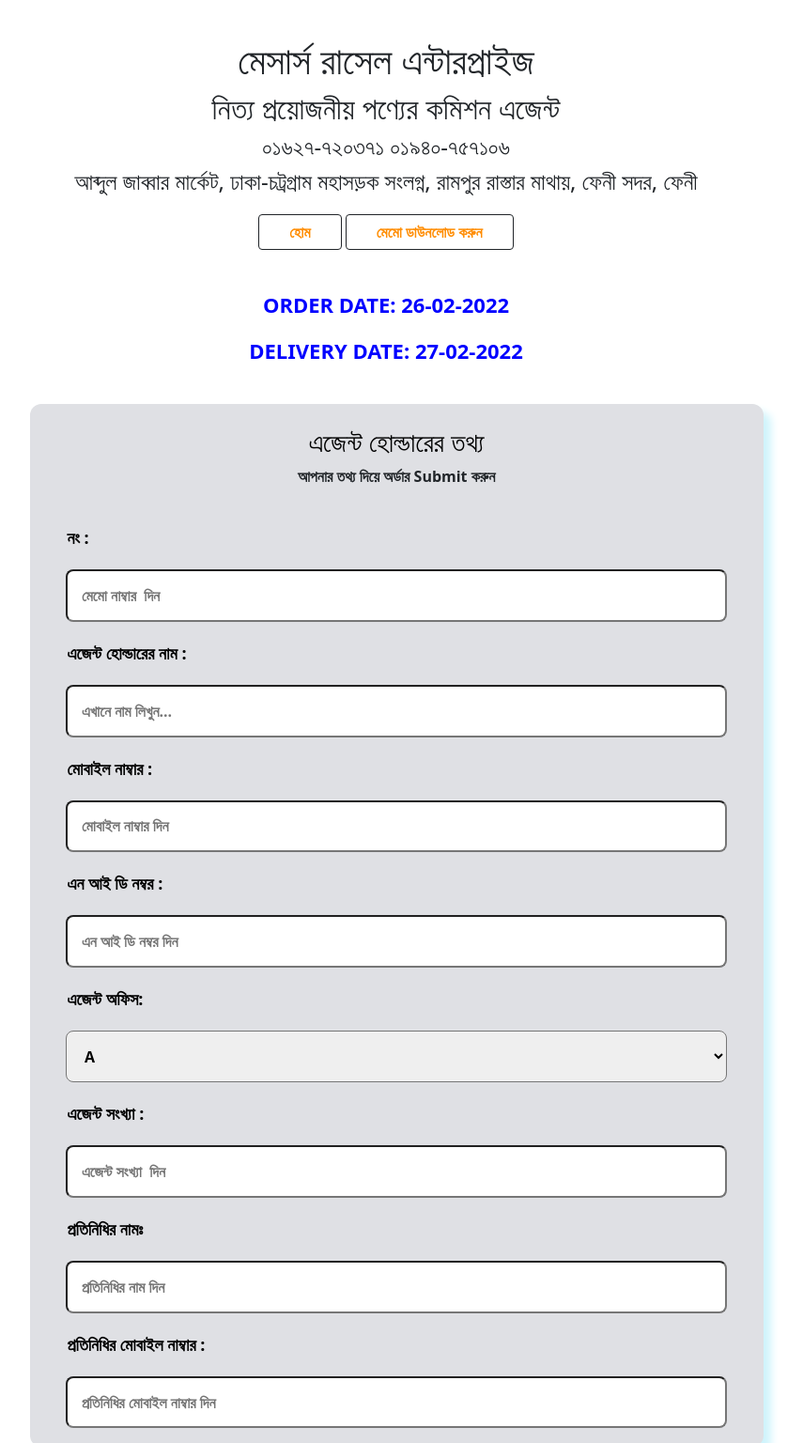
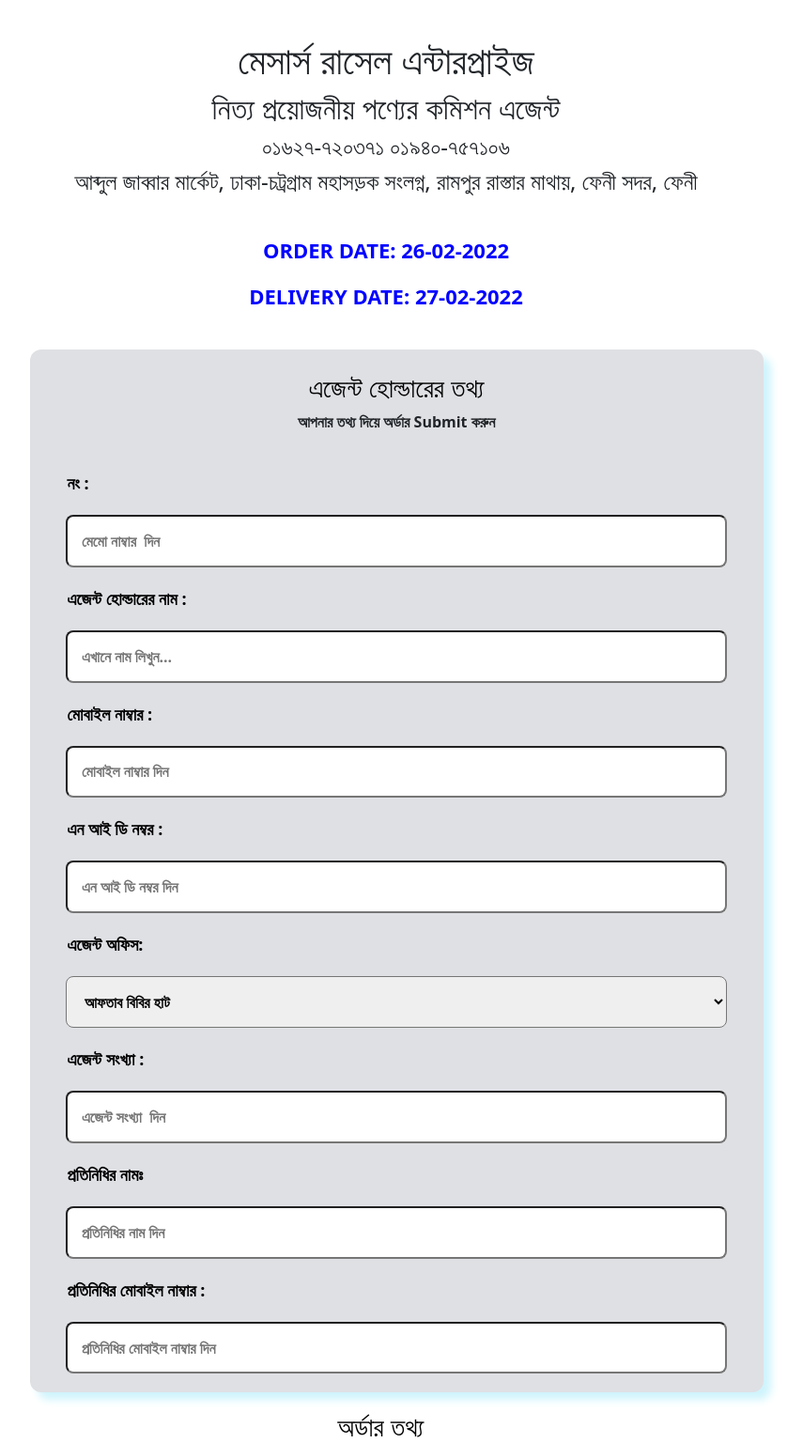
Before and after one commit to farabisiddique/raselstock, a PHP site: page /agentmemo/index.php in a window 1280 px wide. Shown: the top 1536 px of the page at 94% size, without its empty margins (229-1084 px from the left). Run offline with PHP 8.4, Linux system fonts and the light colour scheme.

Commit message:
added agent office in agentmemo

```diff
--- a/agentmemo/index.php
+++ b/agentmemo/index.php
@@ -121,8 +121,8 @@
   <div class="container">
     <div class="menu">
 
-      <button type="button" class="btn btn-outline-dark" ><a href="index.php">হোম</a></button>
-      <button type="button" class="btn btn-outline-dark"><a href="print.php">মেমো ডাউনলোড করুন </a> </button>
+      <!-- <button type="button" class="btn btn-outline-dark" ><a href="index.php">হোম</a></button>
+      <button type="button" class="btn btn-outline-dark"><a href="print.php">মেমো ডাউনলোড করুন </a> </button> -->
 
     </div>
 
@@ -165,8 +165,10 @@
       <label id="textdesign">এজেন্ট অফিস:</label>
 
       <select name="agent_office" id="field">
-        <option value="Aft">A</option>
-        <option value="bok">A</option>
+        <option value="আফতাব বিবির হাট">আফতাব বিবির হাট</option>
+        <option value="বক্তারমুন্সী">বক্তারমুন্সী</option>
+        <option value="একাডেমী">একাডেমী</option>
+        <option value="রানীরহাট">রানীরহাট</option>
       </select>
 
       <label id="textdesign">এজেন্ট সংখ্যা  :</label>
```
